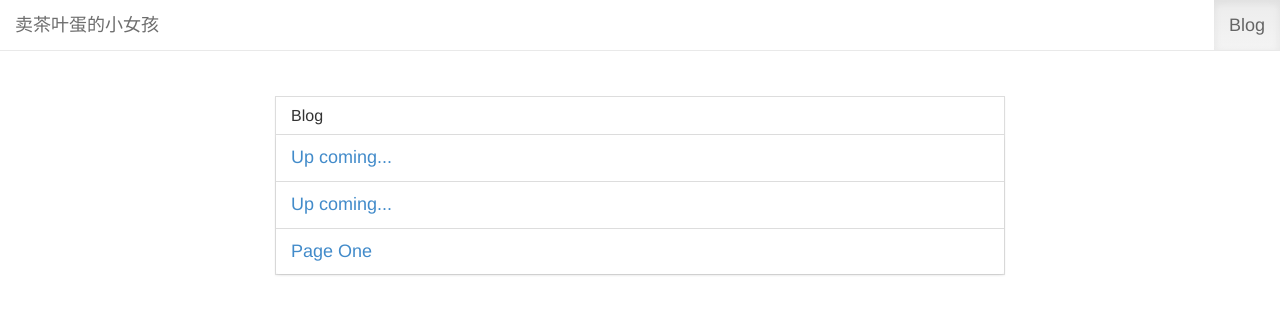
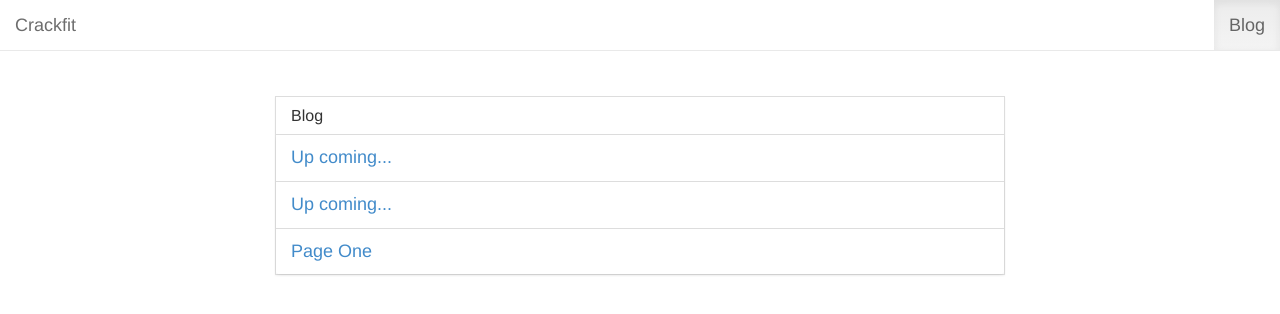
Before and after one commit to Crackfit/crackfit.github.io, a plain HTML site: page index.html in a window 1280 px wide. Drawn offline with Linux system fonts and the light colour scheme.

Commit message:
Update index.html

```diff
--- a/index.html
+++ b/index.html
@@ -24,7 +24,7 @@
                 <span class="icon-bar"></span>
                 <span class="icon-bar"></span>
             </button>
-            <a class="navbar-brand" href="#">卖茶叶蛋的小女孩</a>
+            <a class="navbar-brand" href="#">Crackfit</a>
         </div>
 
         <!-- Collect the nav links, forms, and other content for toggling -->
```
